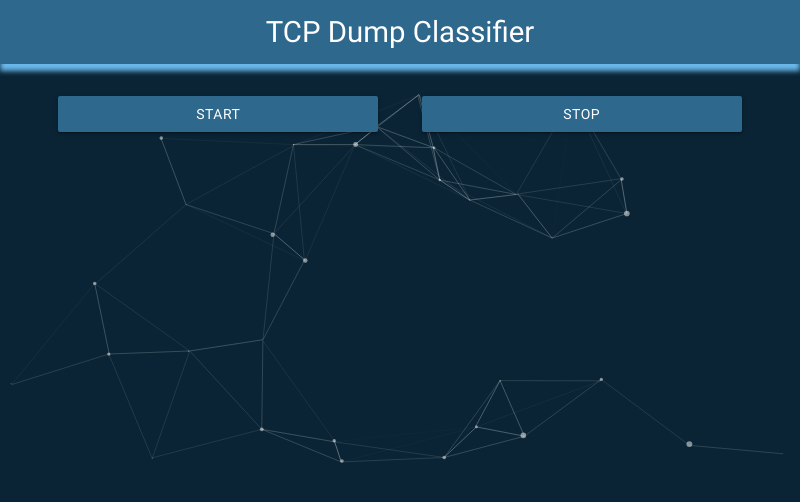
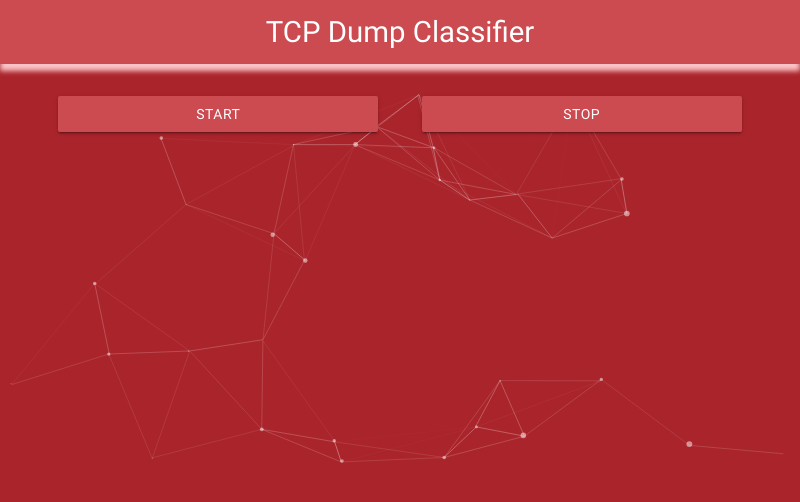
Before and after one commit to Ali60351/CN-GUI-Design, an Electron app: page Homescreen.html in a window 800 px wide. Drawn offline with Linux system fonts and the light colour scheme.

Commit message:
Alt UI Colors

```diff
--- a/stylesheet.css
+++ b/stylesheet.css
@@ -3,7 +3,7 @@ html {
 }
 
 body {
-    background-color: #0A2435;
+    background-color: #AA242B;
     min-height: 100%;
     margin: 0;
 }
@@ -13,13 +13,13 @@ body {
 }
 
 .nav-wrapper:hover {
-    box-shadow: 0px 7px 5px #6AB8EB;
+    box-shadow: 0px 7px 5px #FDC3C6;
 }
 
 .nav-wrapper {
-    box-shadow: 0px 3px 5px #6AB8EB;
+    box-shadow: 0px 3px 5px #FDC3C6;
     transition: box-shadow 0.4s;
-    background-color: #2F688D;
+    background-color: #CC4B51;
 }
 
 .nav-wrapper a {
@@ -112,7 +112,7 @@ body {
     min-height: 50px;
     /* width: 85%; */
     width: 0%;
-    background: rgba(125, 184, 222, 0.9);
+    background: rgba(252, 154, 159, 0.9);
     transition: width 1.5s;
 }
 
@@ -135,11 +135,11 @@ body {
 }
 
 .btn {
-    background-color: #2F688D;
+    background-color: #CC4B51;
 }
 
 .btn:hover {
-    background-color: #6AB8EB;
+    background-color: #FDC3C6;
 }
 
 #recordList a.collection-item {
```
